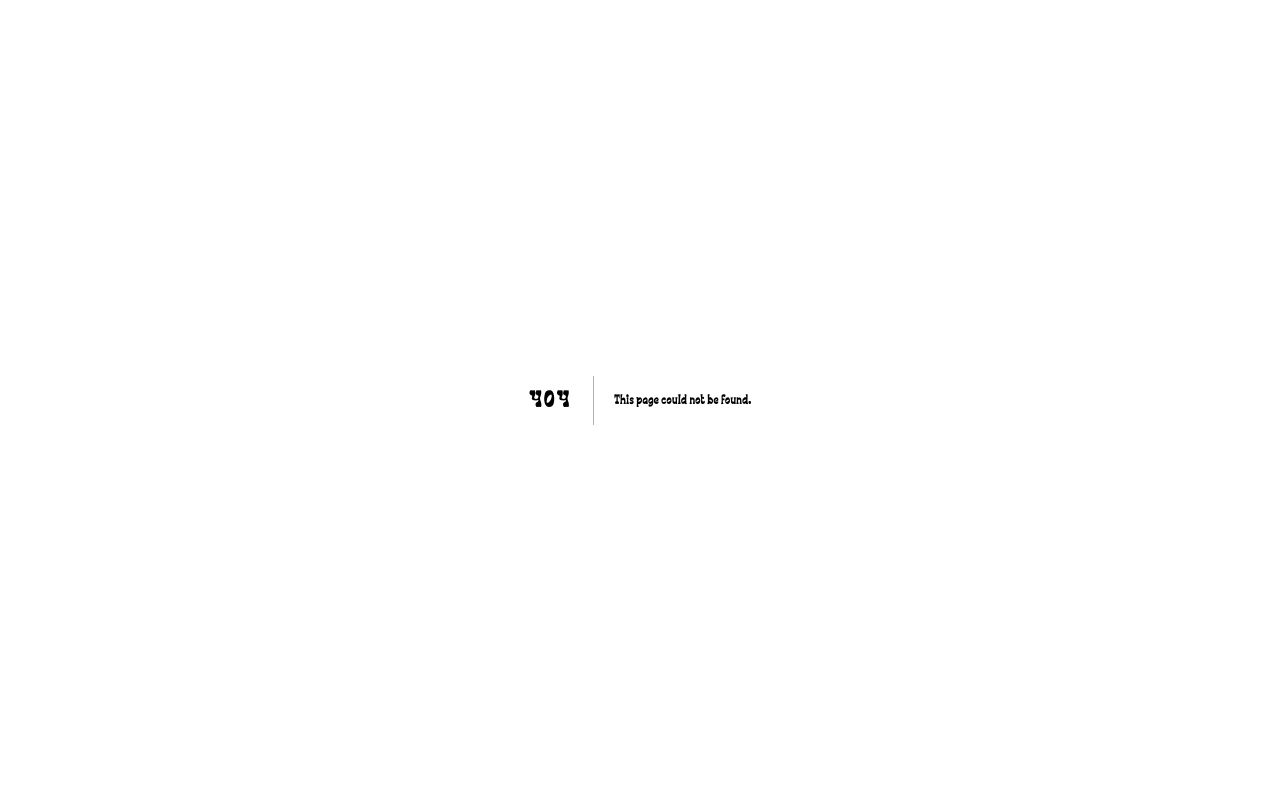
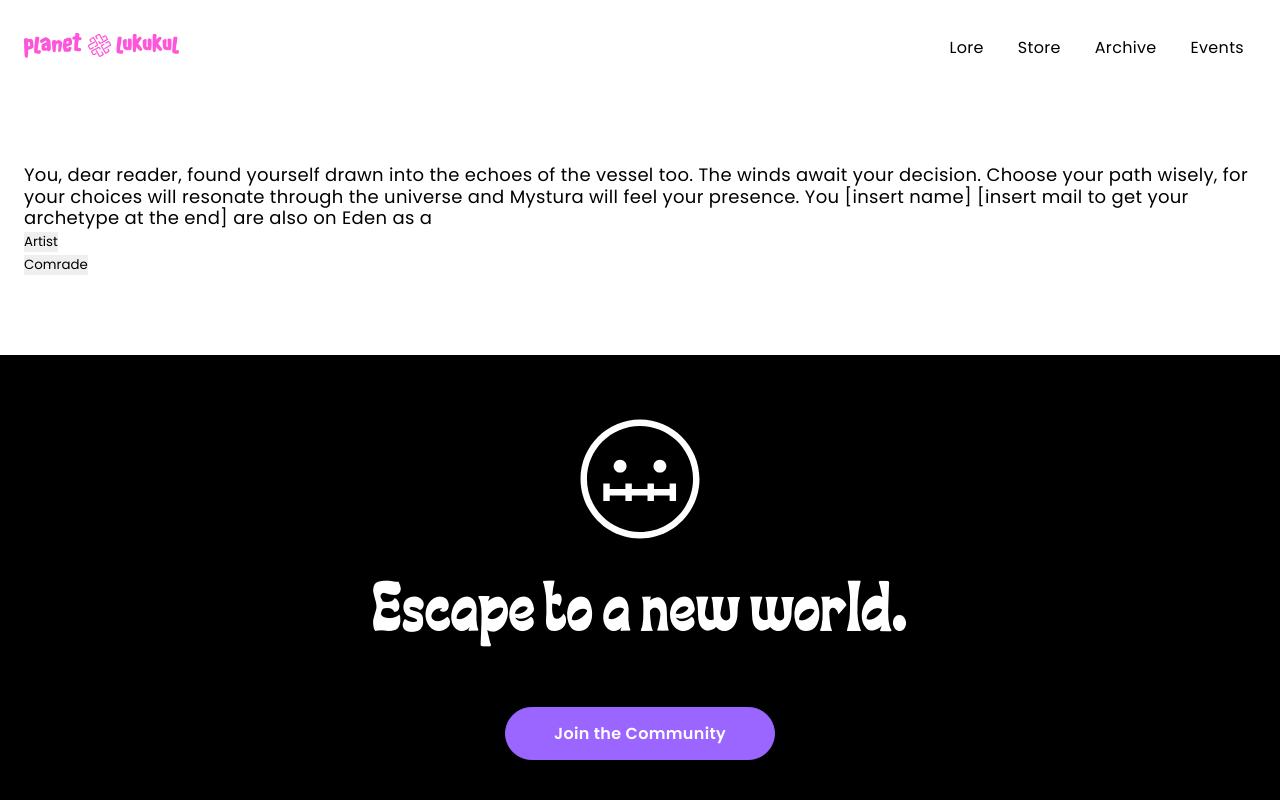
Before and after one commit to lilpolymath/planet-lukukul, a Next.js app: page /lore in a window 1280 px wide. Before the commit this address had no page. Shown: the top 800 px of the page. Built offline with nearby package versions, Linux system fonts and the light colour scheme.

Commit message:
feat: setup base for story mode

```diff
--- /dev/null
+++ b/src/components/lore-interaction.tsx
@@ -0,0 +1,37 @@
+import React, { useState } from 'react';
+import storyData from '../utils/story.json';
+
+type Choice = {
+  text: string;
+  next: string;
+};
+
+type StoryNode = {
+  text: string;
+  choices?: Choice[];
+};
+
+const LoreInteraction: React.FC = () => {
+  const [currentNodeKey, setCurrentNodeKey] = useState<string>('intro');
+
+  const handleChoice = (nextKey: string) => {
+    setCurrentNodeKey(nextKey);
+  };
+
+  const currentNode: StoryNode = (storyData as any)[currentNodeKey];
+
+  return (
+    <div>
+      <p>{currentNode.text}</p>
+      {currentNode.choices.map((choice, index) => (
+        <div key={index}>
+          <button onClick={() => handleChoice(choice.next as string)}>
+            {choice.text}
+          </button>
+        </div>
+      ))}
+    </div>
+  );
+};
+
+export default LoreInteraction;
--- /dev/null
+++ b/src/pages/lore.tsx
@@ -0,0 +1,14 @@
+import Layout from '@/components/layout';
+import LoreInteraction from '@/components/lore-interaction';
+
+const lore = () => {
+  return (
+    <Layout>
+      <section className='creators__container'>
+        <LoreInteraction />
+      </section>
+    </Layout>
+  );
+};
+
+export default lore;
--- /dev/null
+++ b/src/utils/story.json
@@ -0,0 +1,178 @@
+{
+  "intro": {
+    "text": "You, dear reader, found yourself drawn into the echoes of the vessel too. The winds await your decision. Choose your path wisely, for your choices will resonate through the universe and Mystura will feel your presence. You [insert name] [insert mail to get your archetype at the end] are also on Eden as a",
+    "choices": [
+      { "text": "Artist", "next": "artist_intro" },
+      { "text": "Comrade", "next": "comrade_intro" }
+    ]
+  },
+  "artist_intro": {
+    "text": "Your heart resonates with the echoes of Mr. Adam's legacy. You understand Mr Hoom’s rage, but you understand this is beyond him and his family heirloom. You want the vessel to be found and returned to Eden. What do you do next?",
+    "choices": [
+      {
+        "text": "Your curiosity peaks and you go find the site where the crew is building the vehicle.",
+        "next": "artist_find_site"
+      },
+      {
+        "text": "You decide to spread the word about why the ethereal vessel is important.",
+        "next": "artist_spread_word"
+      },
+      {
+        "text": "Your anger towards the leaders becomes rage and you decide to join Mr Hoom’s comrades.",
+        "next": "artist_join_comrades"
+      }
+    ]
+  },
+  "artist_find_site": {
+    "text": "The spaceship, crafted by the crew, stood before you—a motor destined to sail the currents. Do you join the quest to reclaim the stolen vessel?",
+    "choices": [
+      {
+        "text": "Yes, and I want to travel with the rest of the crew.",
+        "next": "travel_with_crew"
+      },
+      {
+        "text": "Yes, but only with building the spacecraft, I don’t think it’s important I go with them.",
+        "next": "build_spacecraft_only"
+      },
+      {
+        "text": "No, the site is so rowdy and scary, I take note of everything and go back into town.",
+        "next": "go_back_to_town"
+      }
+    ]
+  },
+  "artist_spread_word": {
+    "text": "You spend the next months spreading the gospel of the vessel, the need for peace amongst everyone. Through your art, you explain to everyone that the leaders are being influenced by fear. You stay updated on the quest and continue to wish the crew success.",
+    "choices": []
+  },
+  "artist_join_comrades": {
+    "text": "You understand Mr Hoom’s rage and approach him asking to be a comrade. Mr Hoom asks you to decide what you want to do as a comrade.",
+    "choices": [
+      {
+        "text": "Would you build the spacecraft with him?",
+        "next": "build_spacecraft_with_hoom"
+      },
+      {
+        "text": "Would you go into town to recruit more people who believe in the vessel and its magic?",
+        "next": "recruit_people"
+      }
+    ]
+  },
+  "build_spacecraft_with_hoom": {
+    "text": "Mr Hoom gives you a proud smile.",
+    "choices": [
+      {
+        "text": "Your curiosity peaks and you go find the site where the crew is building the vehicle.",
+        "next": "artist_find_site"
+      }
+    ]
+  },
+  "recruit_people": {
+    "text": "Mr Hoom gives you a proud smile.",
+    "choices": [
+      {
+        "text": "You decide to spread the word about why the ethereal vessel is important.",
+        "next": "artist_spread_word"
+      }
+    ]
+  },
+  "travel_with_crew": {
+    "text": "Awesome, they welcome you to the crew and work starts.",
+    "choices": []
+  },
+  "build_spacecraft_only": {
+    "text": "After days of working with the crew your suspicion grows. You feel like Kate 674 is part of the reason why the vessel is missing in the first place. Who do you share your suspicions with?",
+    "choices": [
+      {
+        "text": "I tell Agent Reespect, she will know what to do.",
+        "next": "tell_reespect"
+      },
+      {
+        "text": "I tell Francis Ocean, he seems like the most level-headed member of the crew.",
+        "next": "tell_francis"
+      },
+      { "text": "I confront Kate 674 directly.", "next": "confront_kate" }
+    ]
+  },
+  "go_back_to_town": {
+    "text": "You decide to spread the word about why the ethereal vessel is important.",
+    "choices": [
+      {
+        "text": "Your anger towards the leaders becomes rage and you decide to join Mr Hoom’s comrades.",
+        "next": "artist_join_comrades"
+      }
+    ]
+  },
+  "tell_reespect": {
+    "text": "She appreciates your observation and advises you not to embark on this with a crew member you don’t trust.",
+    "choices": [
+      {
+        "text": "You agree with Agent Reespect, there are other ways you can help.",
+        "next": "spread_word"
+      },
+      {
+        "text": "Her response is too laid back for you, you can’t handle this team.",
+        "next": "spread_word"
+      },
+      {
+        "text": "You listen but disagree with her, you will be on that spaceship.",
+        "next": "join_spacecraft"
+      }
+    ]
+  },
+  "tell_francis": {
+    "text": "Francis Ocean explains to you the strengths and weaknesses of everyone in the crew. He tells you that as long as you all focus on finding the vessel, all will be well. He then offers you lunch.",
+    "choices": [
+      {
+        "text": "Francis Ocean is right, you need to trust the crew.",
+        "next": "trust_crew"
+      },
+      {
+        "text": "To tell Agent Reespect, she will know what to do.",
+        "next": "tell_reespect"
+      },
+      {
+        "text": "His response is too laid back for you, you can’t handle this team.",
+        "next": "spread_word"
+      }
+    ]
+  },
+  "confront_kate": {
+    "text": "She finds a way to assign you an important role outside the site.",
+    "choices": [
+      {
+        "text": "You decide to spread the word about why the ethereal vessel is important.",
+        "next": "artist_spread_word"
+      }
+    ]
+  },
+  "spread_word": {
+    "text": "You spend the next months spreading the gospel of the vessel, the need for peace amongst everyone. Through your art, you explain to everyone that the leaders are being influenced by fear. You stay updated on the quest and continue to wish the crew success.",
+    "choices": []
+  },
+  "trust_crew": {
+    "text": "You listen but disagree with her, you will be on that spaceship.",
+    "choices": [
+      {
+        "text": "After weeks, the spacecraft is ready, you and the rest of the team start racking the vessel, fully prepared for an adventure that will lead you all to Planet Lukukul...but you don’t know that yet.",
+        "next": "adventure_start"
+      }
+    ]
+  },
+  "join_spacecraft": {
+    "text": "After weeks, the spacecraft is ready, you and the rest of the team start racking the vessel, fully prepared for an adventure that will lead you all to Planet Lukukul...but you don’t know that yet.",
+    "choices": []
+  },
+  "adventure_start": {
+    "text": "The end.",
+    "choices": []
+  },
+  "comrade_intro": {
+    "text": "Your heart resonates with the echoes of Mr. Adam's legacy.",
+    "choices": [
+      {
+        "text": "Your anger towards the leaders becomes rage and you decide to join Mr Hoom’s comrades.",
+        "next": "artist_join_comrades"
+      }
+    ]
+  }
+}
```
